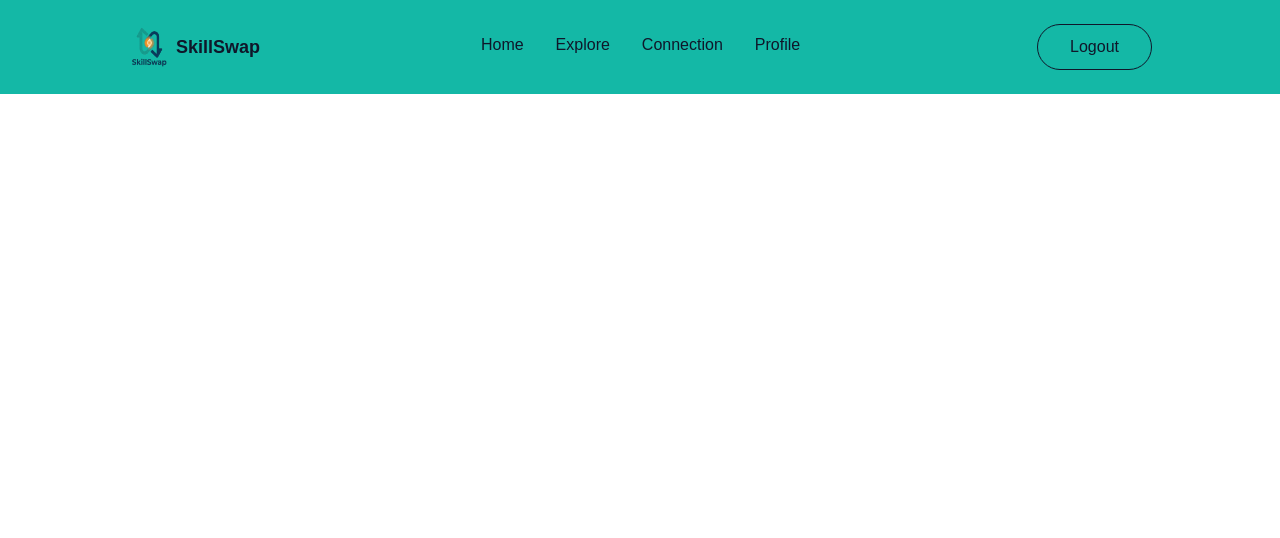
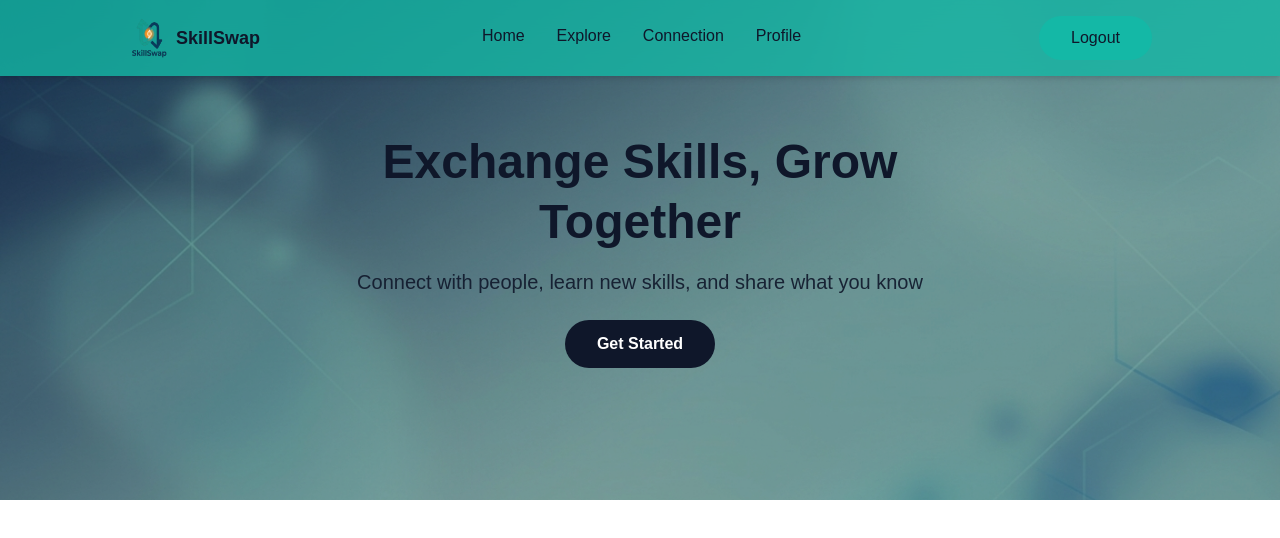
Before and after one commit to Yashita16/skillSwap, a React (Vite) app: page / in a window 1280 px wide. Shown: the top 538 px of the page. Built offline with nearby package versions, Linux system fonts and the light colour scheme.

Commit message:
feat: add Login and IntroSection components, update routing and assets

```diff
--- a/src/App.jsx
+++ b/src/App.jsx
@@ -1,12 +1,14 @@
 import React from 'react'
 import { Route, Routes } from 'react-router-dom'
 import Home from './pages/Home'
+import Login from './pages/Login'
 
 const App = () => {
   return (
     <div>
       <Routes>
         <Route path="/" element={<Home />} />
+        <Route path='/login' element={<Login />}></Route>
       </Routes>
 
     </div>
--- a/src/assets/assets.js
+++ b/src/assets/assets.js
@@ -1,7 +1,9 @@
 import favicon from './favicon.png';
+import intro_background from './intro_background.png';
 
 const assets ={
-  logo: favicon
+  logo: favicon,
+  intro_background: intro_background
 }
 
 
--- /dev/null
+++ b/src/components/IntroSection.jsx
@@ -0,0 +1,44 @@
+import React from 'react'
+import { useNavigate } from 'react-router-dom'
+import assets from '../assets/assets'
+
+const IntroSection = () => {
+  const navigate = useNavigate()
+
+  return (
+    <div className="relative w-full">
+
+
+      <img
+        src={assets.intro_background}
+        alt="background intro"
+        className="w-full h-[300px] sm:h-[380px] md:h-[450px] lg:h-[500px] object-cover"
+      />
+
+      {/* Dark Overlay */}
+      <div className="absolute inset-0 bg-black/30" />
+
+      {/* Centered Content */}
+      <div className="absolute inset-0 flex flex-col items-center justify-center gap-4 px-4 text-center">
+
+        <h1 className="text-3xl sm:text-4xl md:text-5xl font-bold text-secondary leading-tight max-w-2xl">
+          Exchange Skills, Grow Together
+        </h1>
+
+        <p className="text-base sm:text-lg md:text-xl text-secondary/90 max-w-md sm:max-w-xl">
+          Connect with people, learn new skills, and share what you know
+        </p>
+
+        <button
+          onClick={() => navigate('/explore')}
+          className="mt-2 px-8 py-3 bg-secondary text-white text-sm sm:text-base font-semibold rounded-full hover:opacity-90 active:scale-95 transition-all duration-200 cursor-pointer"
+        >
+          Get Started
+        </button>
+
+      </div>
+    </div>
+  )
+}
+
+export default IntroSection
--- a/src/components/Navbar.jsx
+++ b/src/components/Navbar.jsx
@@ -11,38 +11,32 @@ const Navbar = () => {
         { name: 'Profile', path: '/profile' },
     ];
 
-    const {user , setUser , navigate } =useAppContext();
+    const {user , setUser , navigate  } =useAppContext();
 
     const ref = React.useRef(null)
 
-    const [isScrolled, setIsScrolled] = React.useState(false);
+
     const [isMenuOpen, setIsMenuOpen] = React.useState(false);
 
-    React.useEffect(() => {
-        const handleScroll = () => {
-            setIsScrolled(ref.current.scrollTop > 10);
-        };
-        ref.current.addEventListener("scroll", handleScroll);
-        return () => window.removeEventListener("scroll", handleScroll);
-    }, []);
+
   return (
-    <div ref={ref} className="h-88 md:h-64 overflow-y-scroll">
-            <p className="w-10 h-[500px]"></p>
-            <nav className={`fixed top-0 left-0 bg-primary w-full flex items-center justify-between px-4 md:px-16 lg:px-24 xl:px-32 transition-all duration-500 z-50 ${isScrolled ? "bg-primary/80 shadow-md text-gray/700 backdrop-blur-lg py-3 md:py-4" : "py-4 md:py-6"}`}>
+
+
+            <nav className='fixed top-0 left-0 bg-primary w-full flex items-center justify-between px-4 md:px-16 lg:px-24 xl:px-32 transition-all duration-500 z-50  bg-primary/80 shadow-md text-secondary backdrop-blur-lg py-3 md:py-4'>
 
                 {/* Logo */}
                 <Link to={'/'} className="flex items-center gap-2">
                 <img src={assets.logo} alt="logo" className='w-10 h-10' />
-                <span className={`font-bold text-lg ${isScrolled ? "text-gray-700" : "text-secondary"}`}>SkillSwap</span>
+                <span className='font-bold text-lg text-secondary'>SkillSwap</span>
 
                 </Link>
 
                 {/* Desktop Nav */}
-                <div className="hidden md:flex items-center gap-4 lg:gap-8">
+                <div className="hidden md:flex items-center gap-4 lg:gap-8 hover: text-gray">
                     {navLinks.map((link, i) => (
-                        <Link Link key={i} to={link.path} className={`group flex flex-col gap-0.5 ${isScrolled ? "text-gray-700" : "text-secondary"}`}>
+                        <Link Link key={i} to={link.path} className='group flex flex-col gap-0.5  text-secondary '>
                             {link.name}
-                            <div className={`${isScrolled ? "bg-primary-700" : "bg-primary"} h-0.5 w-0 group-hover:w-full transition-all duration-300`} />
+                            <div className='bg-primary-700   h-0.5 w-0 group-hover:w-full transition-all duration-30' />
                         </Link>
                     ))}
 
@@ -55,10 +49,10 @@ const Navbar = () => {
                     ()=>{
                       navigate('/login')
                     }
-                  } className={`px-8 py-2.5 rounded-full ml-4 transition-all duration-500 cursor-pointer ${isScrolled ? "text-secondary bg-primary" : "bg-primary-700 text-secondary border hover:bg-primary-dull"}`}>
+                  } className='px-8 py-2.5 rounded-full ml-4 transition-all duration-500 cursor-pointer "text-secondary bg-primary'>
                         Login
                     </button> :
-                    <button  onClick={() => setUser(null)} className={`px-8 py-2.5 rounded-full ml-4 transition-all duration-500 cursor-pointer ${isScrolled ? "text-secondary bg-primary" : "bg-primary-700 text-secondary border hover:bg-primary-dull"}`}>
+                    <button  onClick={() => setUser(null)} className='px-8 py-2.5 rounded-full ml-4 transition-all duration-500 cursor-pointer text-secondary bg-primary '>
                         Logout
                     </button>
 }
@@ -70,7 +64,7 @@ const Navbar = () => {
 
                 {/* Mobile Menu Button */}
                 <div className="flex items-center gap-3 md:hidden">
-                    <button className={`px-4 py-2 rounded-full transition-all duration-500 cursor-pointer ${isScrolled ? "text-secondary bg-primary" : "bg-primary-700 text-secondary border hover:bg-primary-dull"}`} onClick={() => setIsMenuOpen(true)}>
+                    <button className='px-4 py-2 rounded-full transition-all duration-500 cursor-pointer $ text-secondary bg-primary' onClick={() => setIsMenuOpen(true)}>
                         <svg className="h-6 w-6" fill="none" stroke="currentColor" strokeWidth="2" viewBox="0 0 24 24">
                             <line x1="3" y1="12" x2="21" y2="12" />
                             <line x1="3" y1="6" x2="21" y2="6" />
@@ -80,7 +74,7 @@ const Navbar = () => {
                 </div>
 
                 {/* Mobile Menu */}
-                <div className={`fixed top-0 left-0 w-full h-screen bg-primary text-base flex flex-col md:hidden items-center justify-center gap-6 font-medium text-gray-800 transition-all duration-500 ${isMenuOpen ? "translate-x-0" : "-translate-x-full"}`}>
+                <div className={`fixed top-0 left-0 w-full h-screen bg-primary text-base flex flex-col md:hidden items-center justify-center gap-6 font-medium text-secondary transition-all duration-500 ${isMenuOpen ? "translate-x-0" : "-translate-x-full"}`}>
                     <button className="absolute top-4 right-4" onClick={() => setIsMenuOpen(false)}>
                         <svg className="h-6 w-6" fill="none" stroke="currentColor" strokeWidth="2" viewBox="0 0 24 24">
                             <line x1="18" y1="6" x2="6" y2="18" />
@@ -103,7 +97,7 @@ const Navbar = () => {
                     </button>}
                 </div>
             </nav>
-        </div>
+
   )
 }
 
--- a/src/context/AppContext.jsx
+++ b/src/context/AppContext.jsx
@@ -9,8 +9,9 @@ export const  AppContext = createContext();
 
 export const AppContextProvider = ({ children }) => {
   const [user , setUser ] =useState(true);
+  const [showUserLogin , setShowUserLogin]=useState(false);
   const navigate = useNavigate();
-  const value = { user, setUser, navigate };
+  const value = { user, setUser, navigate , showUserLogin , setShowUserLogin };
 
 
   return (
--- a/src/pages/Home.jsx
+++ b/src/pages/Home.jsx
@@ -1,10 +1,12 @@
 import React from 'react'
 import Navbar from '../components/Navbar'
+import IntroSection from '../components/IntroSection'
 
 const Home = () => {
   return (
     <div>
       <Navbar />
+      <IntroSection />
 
 
 
--- /dev/null
+++ b/src/pages/Login.jsx
@@ -0,0 +1,65 @@
+import React from 'react'
+import { useAppContext } from '../context/AppContext'
+
+const Login = () => {
+    const [state, setState] = React.useState("login")
+
+    const {user , setUser , navigate} =useAppContext()
+
+    const [formData, setFormData] = React.useState({
+        name: '',
+        email: '',
+        password: ''
+    })
+
+    const handleSubmit = async (e) => {
+        e.preventDefault()
+        setUser(true);
+        navigate('/')
+
+    }
+
+    const handleChange = (e) => {
+        const { name, value } = e.target
+        setFormData(prev => ({ ...prev, [name]: value }))
+    }
+
+  return (
+    <div className='flex flex-col items-center justify-center mt-20 '>
+      <form onSubmit={handleSubmit} className="sm:w-[350px] w-full text-center border border-gray-300/60 rounded-2xl px-8 bg-primary flex flex-col">
+                <h1 className="text-gray-900 text-3xl mt-10 font-medium">{state === "login" ? "Login" : "Sign up"}</h1>
+                <p className="text-gray-500 text-sm mt-2">Please sign in to continue</p>
+                {state !== "login" && (
+                    <div className="flex items-center mt-6 w-full bg-white border border-gray-300/80 h-12 rounded-full overflow-hidden pl-6 gap-2 ">
+                        <svg xmlns="http://www.w3.org/2000/svg" width="16" height="16" viewBox="0 0 24 24" fill="none" stroke="#6B7280" strokeWidth="2" strokeLinecap="round" strokeLinejoin="round" className="lucide lucide-user-round-icon lucide-user-round"><circle cx="12" cy="8" r="5" /><path d="M20 21a8 8 0 0 0-16 0" /></svg>
+                        <input type="text" name="name" placeholder="Name" className="border-none outline-none ring-0" value={formData.name} onChange={handleChange} required />
+                    </div>
+                )}
+                <div className="flex items-center w-full mt-4 bg-white border border-gray-300/80 h-12 rounded-full overflow-hidden pl-6 gap-2 ">
+                    <svg xmlns="http://www.w3.org/2000/svg" width="14" height="14" viewBox="0 0 24 24" fill="none" stroke="#6B7280" strokeWidth="2" strokeLinecap="round" strokeLinejoin="round" className="lucide lucide-mail-icon lucide-mail"><path d="m22 7-8.991 5.727a2 2 0 0 1-2.009 0L2 7" /><rect x="2" y="4" width="20" height="16" rx="2" /></svg>
+                    <input type="email" name="email" placeholder="Email id" className="border-none outline-none ring-0 required" value={formData.email} onChange={handleChange} required />
+                </div>
+                <div className="flex items-center mt-4 w-full bg-white border border-gray-300/80 h-12 rounded-full overflow-hidden pl-6 gap-2 required">
+                    <svg xmlns="http://www.w3.org/2000/svg" width="14" height="14" viewBox="0 0 24 24" fill="none" stroke="#6B7280" strokeWidth="2" strokeLinecap="round" strokeLinejoin="round" className="lucide lucide-lock-icon lucide-lock"><rect width="18" height="11" x="3" y="11" rx="2" ry="2" /><path d="M7 11V7a5 5 0 0 1 10 0v4" /></svg>
+                    <input type="password" name="password" placeholder="Password" className="border-none outline-none ring-0" value={formData.password} onChange={handleChange} required />
+                </div>
+
+
+
+
+
+
+                <div className="mt-4 text-left text-indigo-500">
+                    <button className="text-sm text-secondary" type="reset">Forget password?</button>
+                </div>
+                <button type="submit" className="mt-2 w-full h-11 rounded-full text-white bg-indigo-500 hover:opacity-90 transition-opacity bg-secondary cursor-pointer">
+                    {state === "login" ? "Login" : "Sign up"}
+                </button>
+                <p onClick={() => setState(prev => prev === "login" ? "register" : "login")} className="text-gray-500 text-sm mt-3 mb-11">{state === "login" ? "Don't have an account?" : "Already have an account?"}
+                  <a href="#" className="text-secondary hover:underline">click here</a></p>
+            </form>
+            </div>
+  )
+}
+
+export default Login
```
Also changed, not shown: src/assets/intro_background.png (added).
